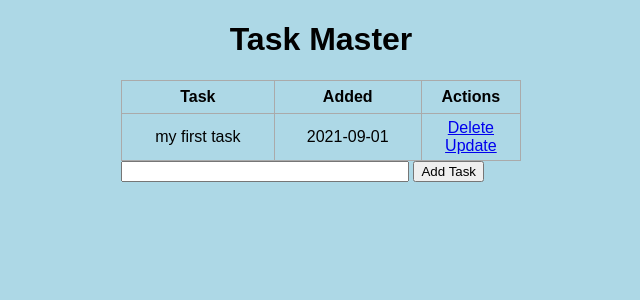
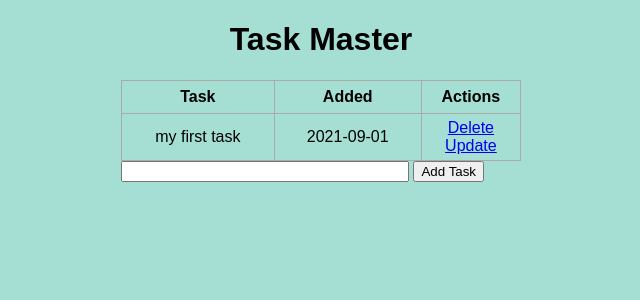
Before and after one commit to venuschiu/flaskIntroduction, a Flask app: page / in a window 1280 px wide. Shown: the top 300 px of the page, without its empty margins (319-959 px from the left). Run offline with Flask 2, Linux system fonts and the light colour scheme; data comes from the database, SQL or seed files in the repository.

Commit message:
change background colour

```diff
--- a/static/css/main.css
+++ b/static/css/main.css
@@ -1,7 +1,7 @@
 body, html {
     margin: 0;
     font-family: sans-serif;
-    background-color: lightblue;
+    background-color: rgb(165, 223, 211);
 }
 
 .content {
```
